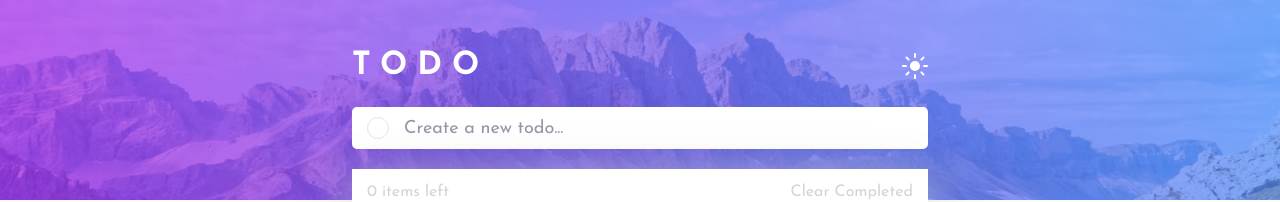
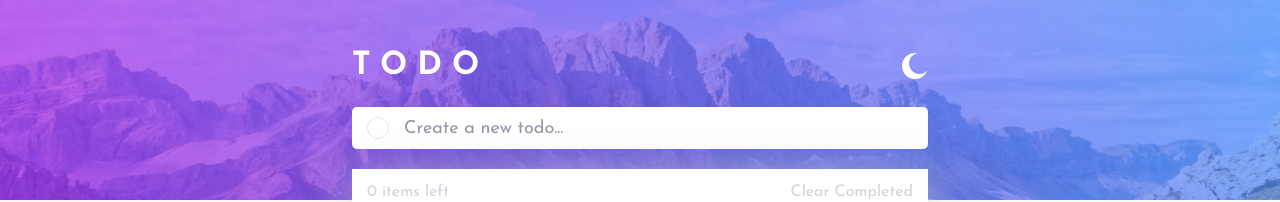
Before and after one commit to giulian13/todo-app, a React (Create React App) app: page / in a window 1280 px wide. Shown: the top 202 px of the page. Built offline with nearby package versions, Linux system fonts and the light colour scheme.

Commit message:
change the light and dark icons display

```diff
--- a/src/components/LightMode.jsx
+++ b/src/components/LightMode.jsx
@@ -5,14 +5,14 @@ import iconMoon from "../img/icon-moon.svg";
 
 export default function LightMode(props) {
   const { setLightTheme } = props;
-  const [iconButtonImg, setIconButtonImg] = useState(iconSun);
+  const [iconButtonImg, setIconButtonImg] = useState(iconMoon);
 
   function changeLightMode() {
     if (iconButtonImg === iconSun) {
-      setIconButtonImg(iconMoon);
+      setIconButtonImg(iconSun);
       setLightTheme(false);
     } else {
-      setIconButtonImg(iconSun);
+      setIconButtonImg(iconMoon);
       setLightTheme(true);
     }
   }
```
